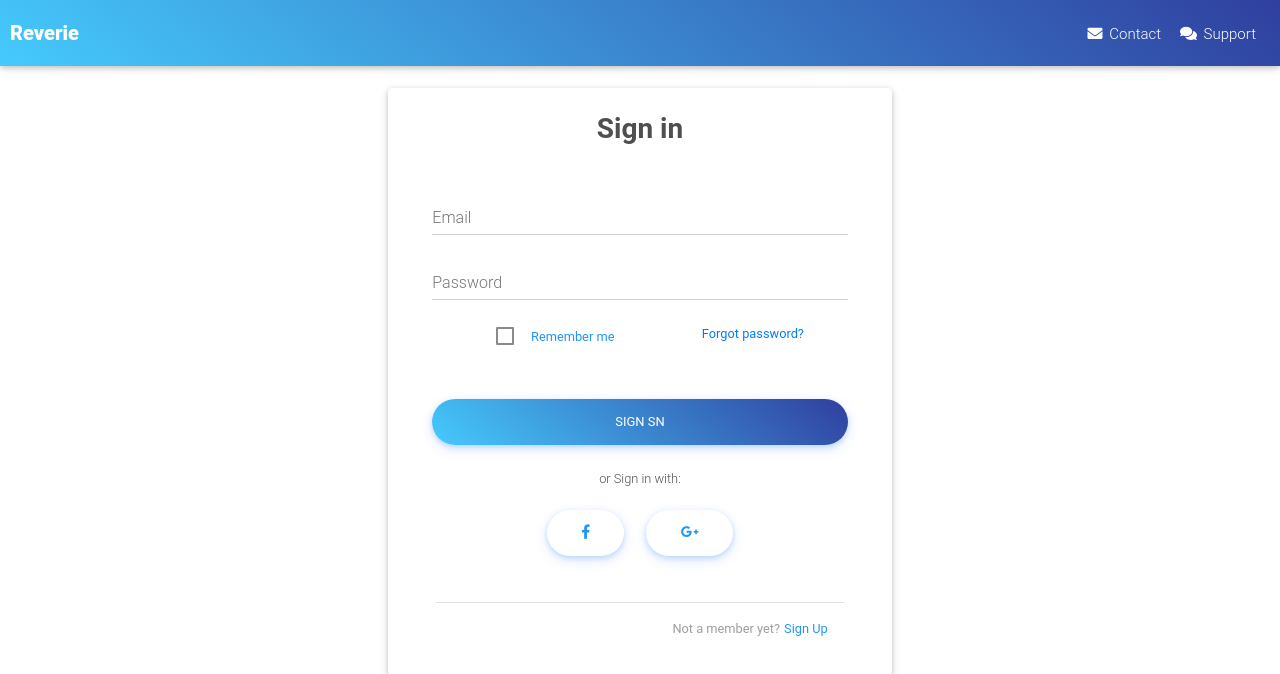
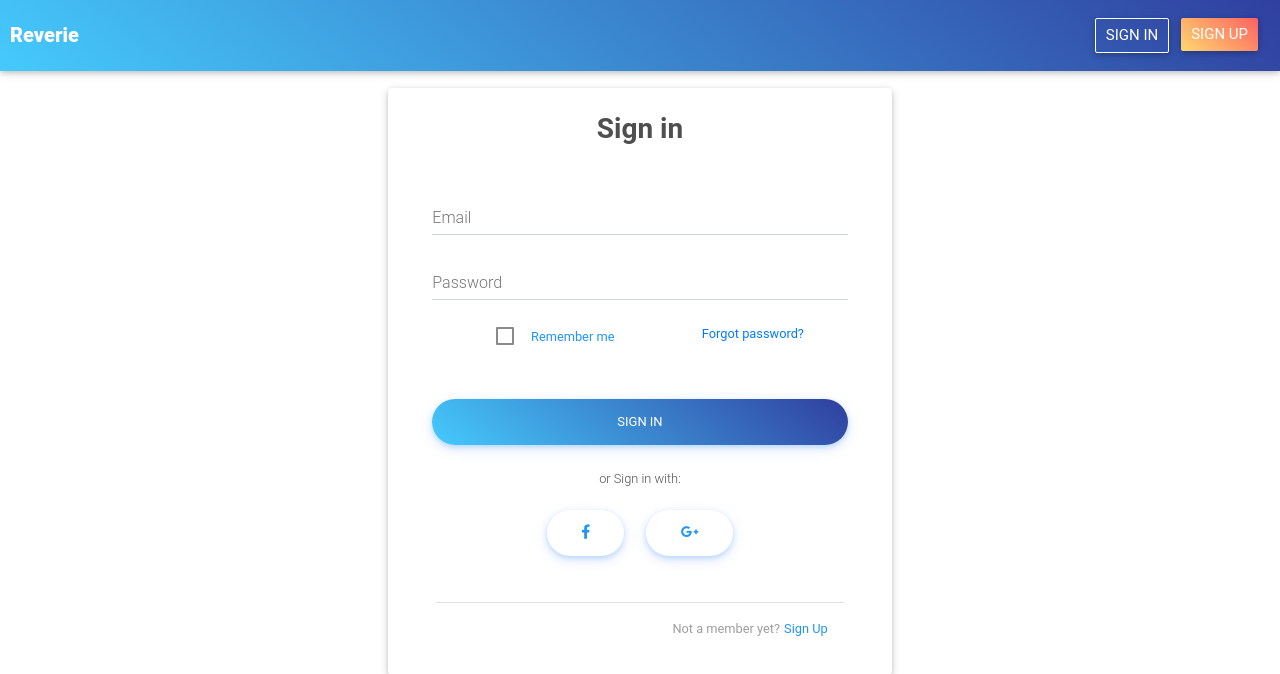
Before and after one commit to Lester016/Reverie, a Flask app: page /login in a window 1280 px wide. Shown: the top 674 px of the page. Run offline with Flask 3, Linux system fonts and the light colour scheme; some libraries are stand-ins or nearby versions; some web fonts are replaced.

Commit message:
Add Auth layout buttons

```diff
--- a/app/templates/layout.html
+++ b/app/templates/layout.html
@@ -31,14 +31,26 @@
       <!-- <a class="custom-nav" href="#">Navbar</a> -->
       <a class="navbar-brand" href="{{ url_for('main.home') }}" style="font-size: 20px; margin-left: 10px; font-weight: 900;"><strong>Reverie</strong></a>
       <ul class="nav navbar-nav nav-flex-icons ml-auto">
-        <li class="nav-item">
+        <!-- <li class="nav-item">
           <a class="nav-link"><i class="fas fa-envelope"></i> <span
               class="clearfix d-none d-sm-inline-block">Contact</span></a>
         </li>
         <li class="nav-item">
           <a class="nav-link"><i class="fas fa-comments"></i> <span
               class="clearfix d-none d-sm-inline-block">Support</span></a>
+        </li> -->
+        <li class="nav-item">
+          <a class="nav-link btn"
+          href="{{ url_for('users.login') }}"
+          style="padding: 5px 10px 5px 10px; border: 1px solid white">
+            <span class="clearfix d-none d-sm-inline-block ">Sign in</span></a>
         </li>
+        <li class="nav-item">
+            <a class="nav-link btn peach-gradient"
+            href="{{ url_for('users.register') }}"
+            style="padding: 5px 10px 5px 10px">
+              <span class="clearfix d-none d-sm-inline-block ">Sign up</span></a>
+          </li>
         {% if current_user.is_authenticated %}
         <li class="nav-item">
           <a class="nav-link waves-effect waves-light">1
--- a/app/templates/login.html
+++ b/app/templates/login.html
@@ -48,7 +48,7 @@
                     </div>
                     <div class="text-center mb-3">
                         <button type="submit" class="btn blue-gradient btn-block btn-rounded z-depth-1a">Sign
-                            sn</button>
+                            in</button>
                     </div>
                     <p class="font-small dark-grey-text text-right d-flex justify-content-center mb-3 pt-2"> or Sign
                         in
--- a/app/templates/profile-update.html
+++ b/app/templates/profile-update.html
@@ -43,7 +43,7 @@
                 </div>
                 <div class="avatar mx-auto white" style="max-width: 150px;">
                     <img src="{{ url_for('static', filename='profile_pictures/' + current_user.ProfilePicture) }}"
-                        alt="profile-piture" class="rounded-circle img-fluid">
+                        alt="profile-picture" class="rounded-circle img-fluid">
                 </div>
             </div>
         </form>
--- a/app/templates/profile.html
+++ b/app/templates/profile.html
@@ -14,7 +14,7 @@
             <div class="col-sm">
                 <div class="avatar mx-auto white" style="max-width: 150px;">
                     <img src="{{ url_for('static', filename='profile_pictures/' + current_user.ProfilePicture) }}"
-                        alt="profile-piture" class="rounded-circle img-fluid">
+                        alt="profile-picture" class="rounded-circle img-fluid">
                 </div>
             </div>
         </div>
```
Also changed, not shown: app/site.db.
